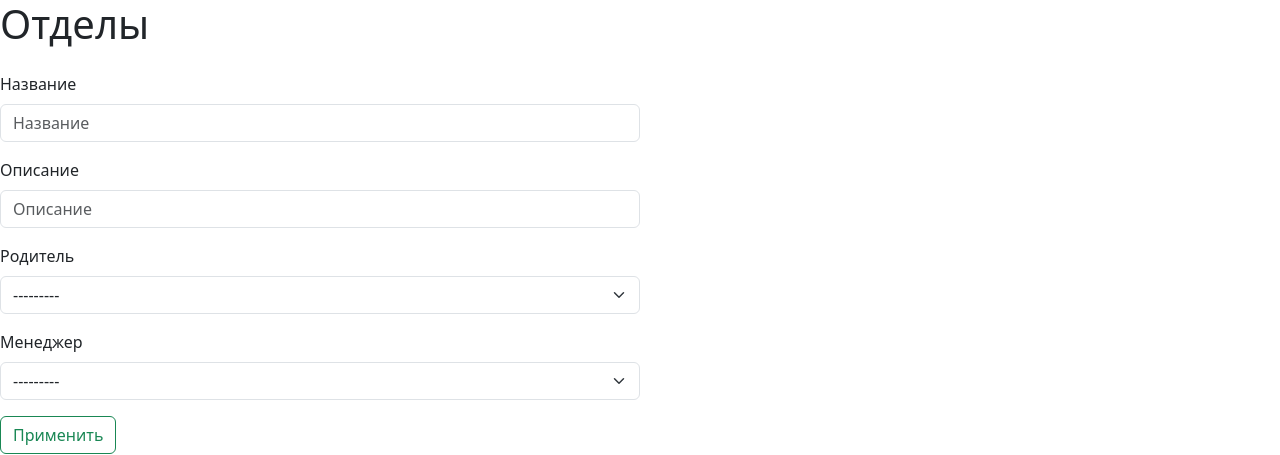
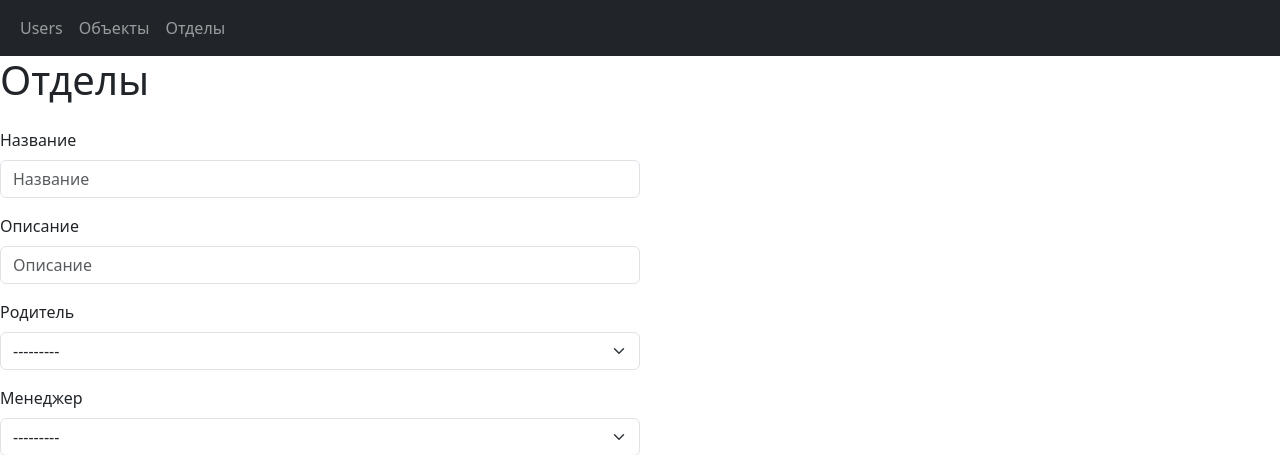
Before and after one commit to AmanturKiller/navOtdel, a Django app: page /department/list/ in a window 1280 px wide. Shown: the top 455 px of the page. Run offline with Django 5.2, Linux system fonts and the light colour scheme; data that the repository does not hold is empty; some libraries are stand-ins or nearby versions.

Commit message:
updated base.html

```diff
--- a/templates/base.html
+++ b/templates/base.html
@@ -10,6 +10,27 @@
     <title>Red Info</title>
 </head>
 <body>
+    <nav class="navbar navbar-expand-sm bg-dark navbar-dark">
+        <div class="container-fluid">
+            <button class="navbar-toggler" type="button" data-bs-toggle="collapse" data-bs-target="#collapsibleNavbar">
+                <span class="navbar-toggler-icon"></span>
+            </button>
+            <div class="collapse navbar-collapse" id="collapsibleNavbar">
+                <ul class="navbar-nav me-auto">
+                    <li class="nav-item">
+                        <a class="nav-link" href="{% url 'user-list' %}">Users</a>
+                    </li>
+                    <li class="nav-item">
+                        <a class="nav-link" href="{% url 'buildings-list' %}">Объекты</a>
+                    </li>
+                    <li class="nav-item">
+                        <a class="nav-link" href="{% url 'department-list' %}">Отделы</a>
+                    </li>
+                </ul>
+            </div>
+        </div>
+    </nav>
+
     {% block content %}
 
     {% endblock %}
```
Also changed, not shown: README.md, building/views/list.py (line endings or trailing spaces).
